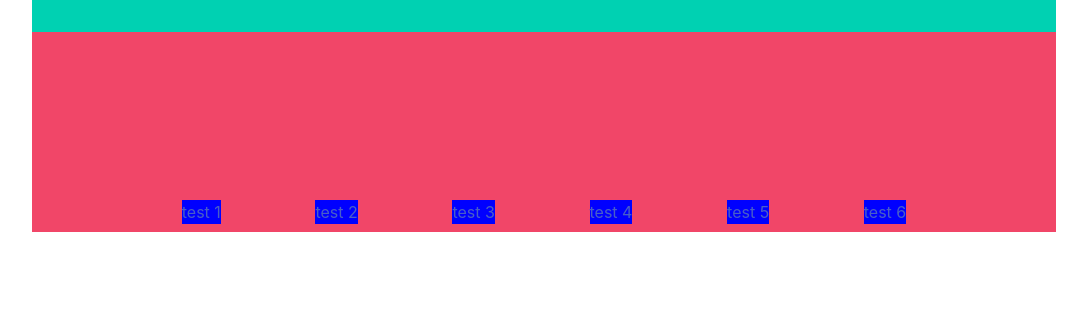
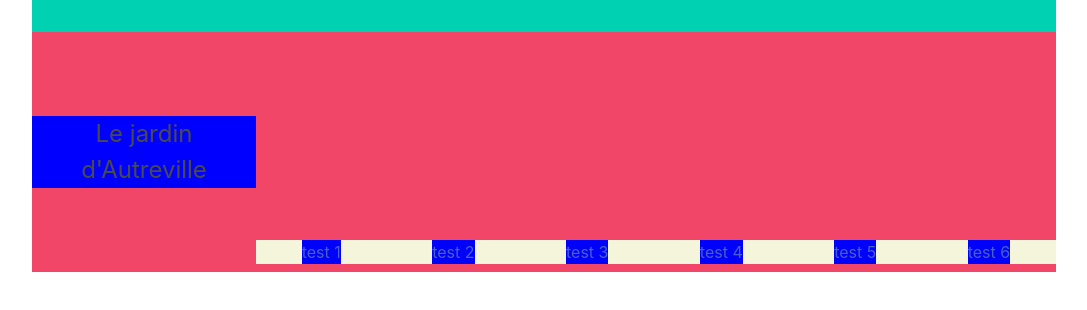
Before and after one commit to HamzaMeneceur/fleuriste-projet, a website: page front/index.html in a window 1280 px wide. Shown: the whole page, without its empty margins (96-1183 px from the left). Drawn offline with nearby package versions, Linux system fonts and the light colour scheme.

Commit message:
intégration en cours

```diff
--- a/front/assets/css/style-perso.css
+++ b/front/assets/css/style-perso.css
@@ -2,16 +2,26 @@
 .container-top{
     height: 2rem;
 }
+.container-bot{
+    height: 15rem;
+    display: flex;
+    align-items: center;
 
-.container-bot{
-    height: 200px;
-    display: flex;
-    justify-content: center;
-    align-items: end;
+}
+nav{
+    background-color: beige;
 }
 .container-category{
     display: flex;
     justify-content: space-around;
     width: 80%;
     margin-bottom: 0.5rem;
+    justify-self: center;
+    align-self: end;
 }
+.container-bot-title{
+    display: flex;
+    font-size:1.5rem;
+    text-align: center;
+    background-color: blue;
+}
--- a/front/index.html
+++ b/front/index.html
@@ -21,6 +21,9 @@
       <div class="container-top has-background-primary">
       </div>
       <div class="container-bot has-background-danger">
+        <div class="container-bot-title">
+        Le jardin d'Autreville
+        </div>
         <nav class="container-category">
           <a href="#">test 1</a>
           <a href="#">test 2</a>
```
Also changed, not shown: front/assets/img/banniere.jpg (renamed from banniere.jpg), front/assets/img/dd.js (deleted).
